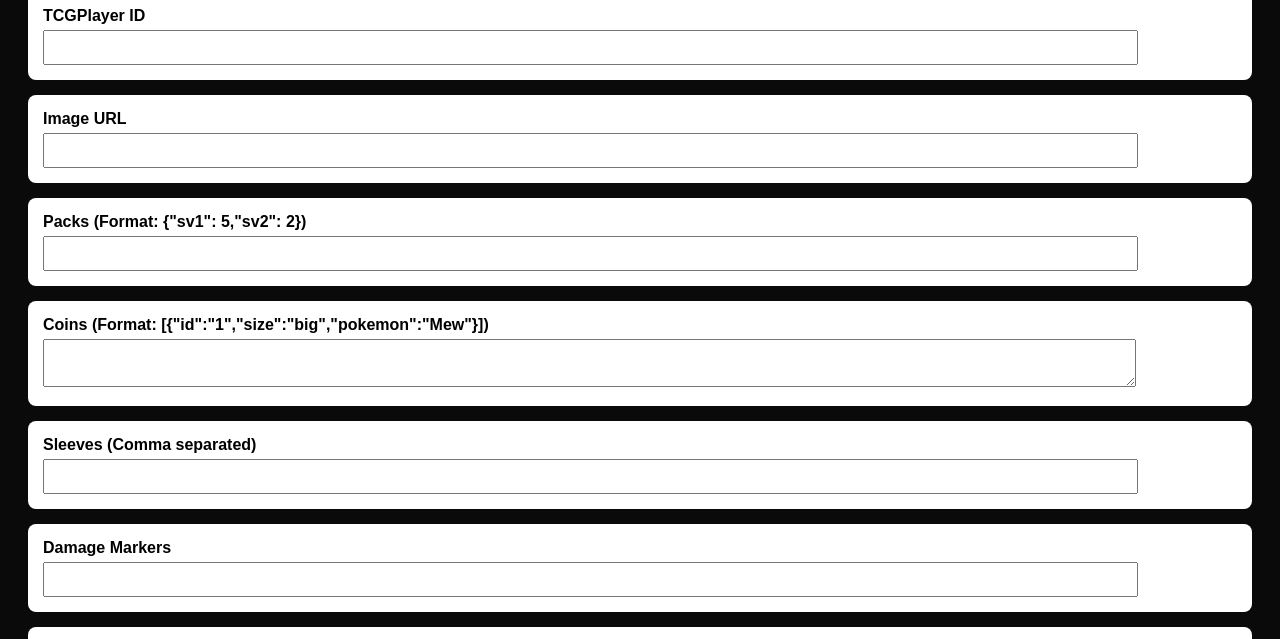
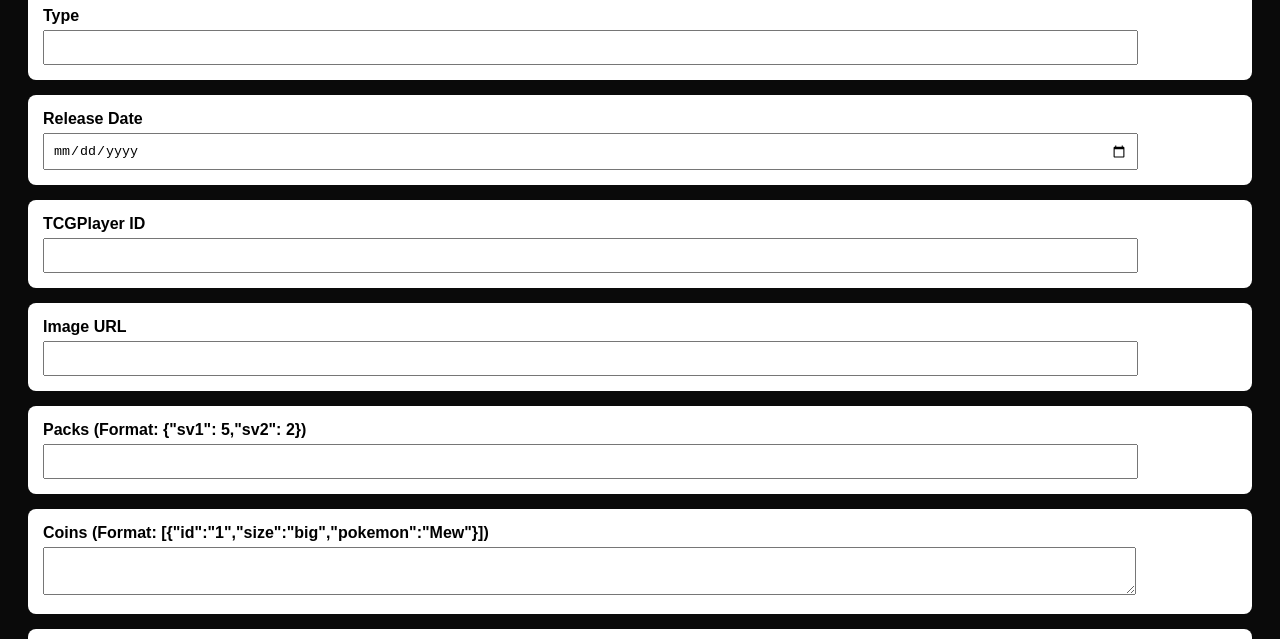
Before and after one commit to FalconChipp/pokemon-products, a website: page product.html in a window 1280 px wide. Shown: the part 152-791 px from the top of the page. Drawn offline with Linux system fonts and the light colour scheme.

Commit message:
add type and release date field

```diff
--- a/product.html
+++ b/product.html
@@ -9,6 +9,14 @@
     <img id="product-image" src="" alt="no product image" style="max-width: 200px;">
 
     <div id="edit-form">
+        <div style="margin-bottom: 15px; background: white; padding: 15px; border-radius: 8px;">
+            <label style="display: block; font-weight: bold; margin-bottom: 5px;">Type</label>
+            <input type="text" id="type" style="width: 90%; padding: 8px;">
+        </div>
+        <div style="margin-bottom: 15px; background: white; padding: 15px; border-radius: 8px;">
+            <label style="display: block; font-weight: bold; margin-bottom: 5px;">Release Date</label>
+            <input type="date" id="date" style="width: 90%; padding: 8px;">
+        </div>
         <div style="margin-bottom: 15px; background: white; padding: 15px; border-radius: 8px;">
             <label style="display: block; font-weight: bold; margin-bottom: 5px;">TCGPlayer ID</label>
             <input type="text" id="tcgplayer_id" style="width: 90%; padding: 8px;">
@@ -56,6 +64,8 @@
             const p = products.find(product => product.id === productId);
 
             document.getElementById('product-name').innerText = p.name;
+            document.getElementById('type').value = p.type;
+            document.getElementById('date').value = p.release_date;
             document.getElementById('product-image').src = p.image_url;
             document.getElementById('tcgplayer_id').value = p.tcgplayer_id;
             document.getElementById('image_url').value = p.image_url;
@@ -71,6 +81,8 @@
             const updated = {
                 id: productId,
                 name: document.getElementById('product-name').innerText,
+                type: document.getElementById('type').value,
+                release_date: document.getElementById('date').value,
                 tcgplayer_id: document.getElementById('tcgplayer_id').value,
                 image_url: document.getElementById('image_url').value,
                 packs: JSON.parse(document.getElementById('packs').value),
```
Also changed, not shown: create.html (+12 -2 lines).
